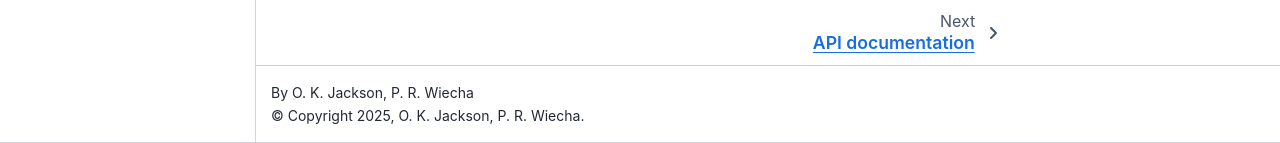
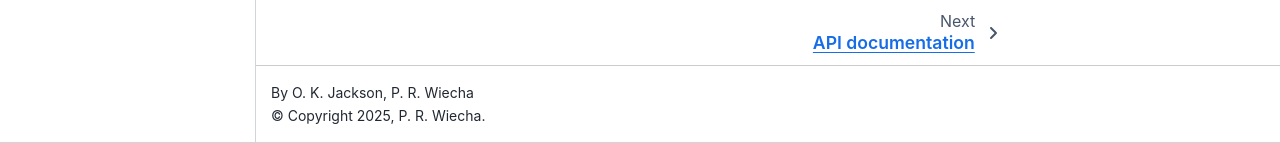
Before and after one commit to UoS-Integrated-Nanophotonics-group/MieDiff, a Sphinx documentation site: the page built from doc/source/index.md, in a window 1280 px wide and 900 px high, scrolled down 1112 px. Shown: the part 757-900 px from the top of the window. Built offline with Sphinx 7.4.7 and the Sphinx Book theme 1.1.4, drawn with Linux system fonts in a browser that asks for light colours; pages that are not in the unit, such as notebooks, are missing from menus.

```diff
--- a/doc/source/conf.py
+++ b/doc/source/conf.py
@@ -15,7 +15,7 @@ import warnings
 import pymiediff
 
 project = "pymiediff-doc"
-copyright = "2025, O. K. Jackson, P. R. Wiecha"
+copyright = "2025, P. R. Wiecha"
 author = "O. K. Jackson, P. R. Wiecha"
 
 # The short X.Y version.
@@ -35,7 +35,6 @@ extensions = [
     "sphinx.ext.mathjax",
     "sphinx_copybutton",
     "sphinx_gallery.gen_gallery",
-    "pyvista.ext.plot_directive",
 ]
 
 
```
